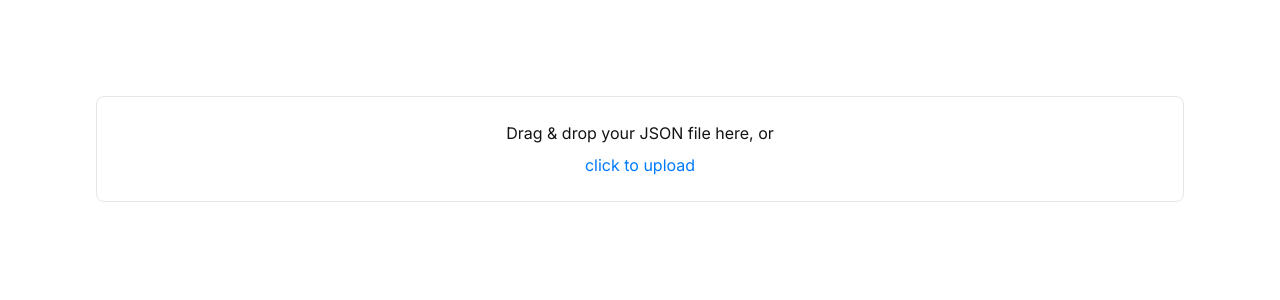
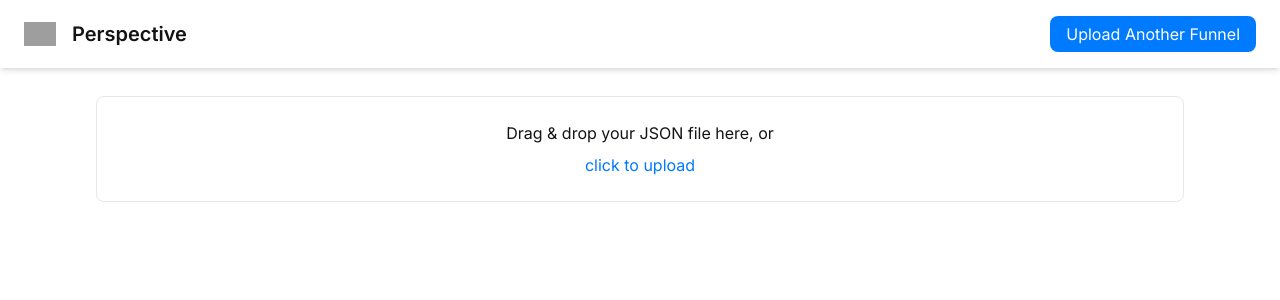
Before and after one commit to michellemeinert/funnels-preview, a Next.js app: page / in a window 1280 px wide. Shown: the top 300 px of the page. Built offline with nearby package versions, Linux system fonts and the light colour scheme; grey boxes are pictures that could not be loaded.

Commit message:
feat: header

```diff
--- /dev/null
+++ b/app/components/header/index.tsx
@@ -0,0 +1,29 @@
+import React from "react";
+import Image from "next/image";
+import Link from "next/link";
+
+
+const Header = () => {
+  return (
+    <header className="flex justify-between items-center px-6 py-4 fixed w-full z-10 shadow-md">
+      <div className="flex items-center">
+        <Link href="/">
+          <Image
+            src="https://perspective.imgix.net/assets/app/logo/256x256.png?auto=compress&dpr=2"
+            alt="perspective logo"
+            width={32}
+            height={32}
+          />
+        </Link>
+        <h2 className="ml-4 text-primary text-xl font-semibold">Perspective</h2>
+      </div>
+      <button
+        className="text-background py-1.5 px-4 rounded-lg bg-accent hover:bg-accent-hover"
+      >
+        Upload Another Funnel
+      </button>
+    </header>
+  );
+}
+
+export default Header;
--- a/app/components/preview-blocks/List.tsx
+++ b/app/components/preview/blocks/List.tsx
@@ -3,9 +3,7 @@ import Img from "./Img";
 
 const ListItem = ({ src, title, description, id }: ListItemProps) => {
   return (
-    <li id={id} className="flex flex-col py-2 px-4 border rounded-lg m-2">
-      <h3 className="text-primary">{title}</h3>
-      <p className="text-primary">{description}</p>
+    <li id={id} className="flex py-2 px-4 border rounded-lg m-2">
       {src && (
         <Img
           src={src}
@@ -15,6 +13,10 @@ const ListItem = ({ src, title, description, id }: ListItemProps) => {
           type="image"
         />
       )}
+      <div className="ml-1">
+        <h3 className="text-primary">{title}</h3>
+        <p className="text-primary">{description}</p>
+      </div>
     </li>
   );
 }
--- a/app/page.tsx
+++ b/app/page.tsx
@@ -1,11 +1,12 @@
 "use client";
-import Button from "./components/preview-blocks/Button";
-import Img from "./components/preview-blocks/Img";
-import Text from "./components/preview-blocks/Text";
-import List from "./components/preview-blocks/List";
+import Button from "./components/preview/blocks/Button";
+import Img from "./components/preview/blocks/Img";
+import Text from "./components/preview/blocks/Text";
+import List from "./components/preview/blocks/List";
 import FileUpload from "./components/file-upload";
 import { useState } from "react";
-import Preview from "./components/preview-blocks/Preview";
+import Preview from "./components/preview/Preview";
+import Header from "./components/header";
 
 
 export default function Home() {
@@ -14,8 +15,11 @@ export default function Home() {
     setFile(json)
   };
   return (
-    <main className="bg-background flex min-h-screen flex-col items-center justify-between p-24">
-      {!file ? <FileUpload onFileDrop={handleFileDrop} /> : <Preview file={file} />}
+    <main className="bg-background min-h-screen">
+      <Header />
+      <div className="flex flex-col items-center p-24">
+        {!file ? <FileUpload onFileDrop={handleFileDrop} /> : <Preview file={file} />}
+      </div>
     </main>
   );
 }
```
Also changed, not shown: app/components/preview/Preview.tsx (renamed from app/components/preview-blocks/Preview.tsx, +4 -4 lines), app/components/preview/blocks/Button.tsx (renamed from app/components/preview-blocks/Button.tsx), app/components/preview/blocks/Img.tsx (renamed from app/components/preview-blocks/Img.tsx), app/components/preview/blocks/Text.tsx (renamed from app/components/preview-blocks/Text.tsx).
